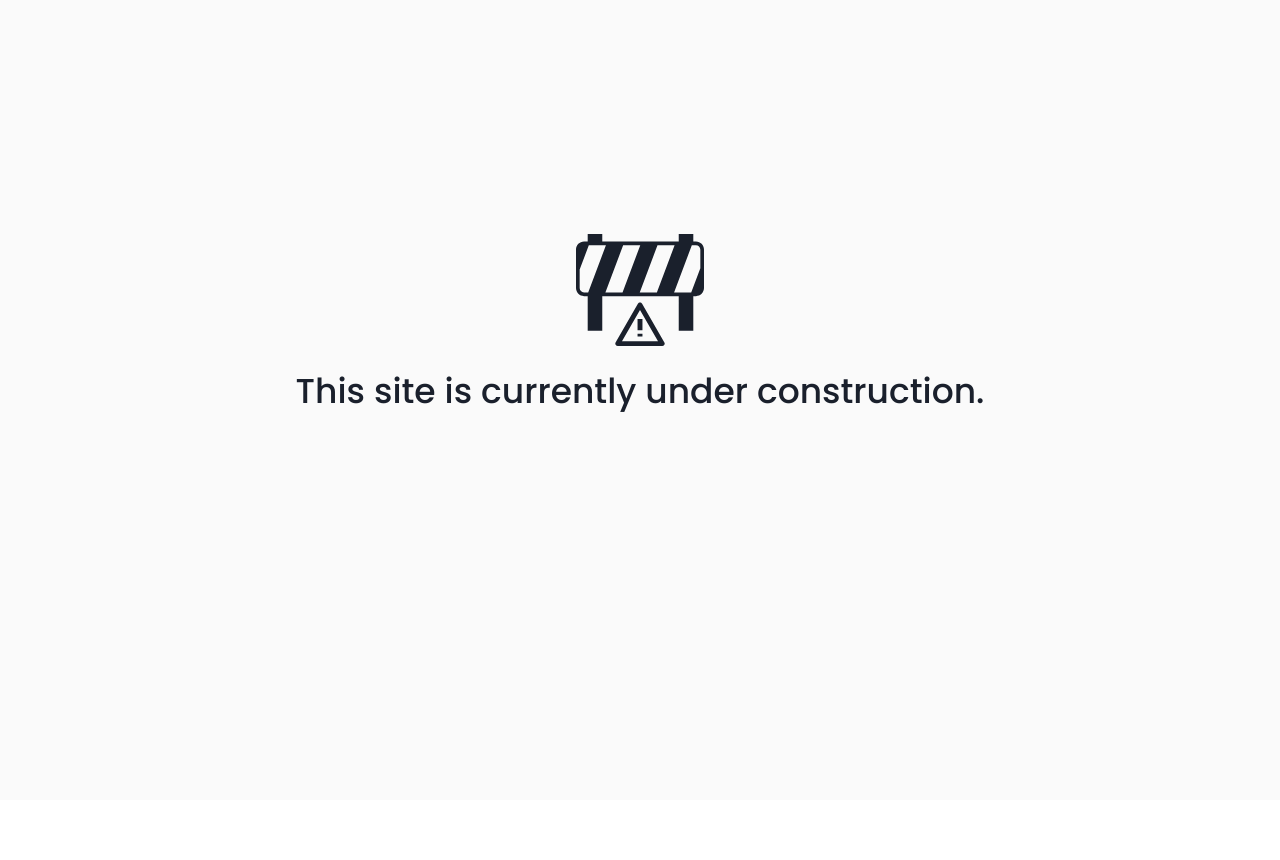
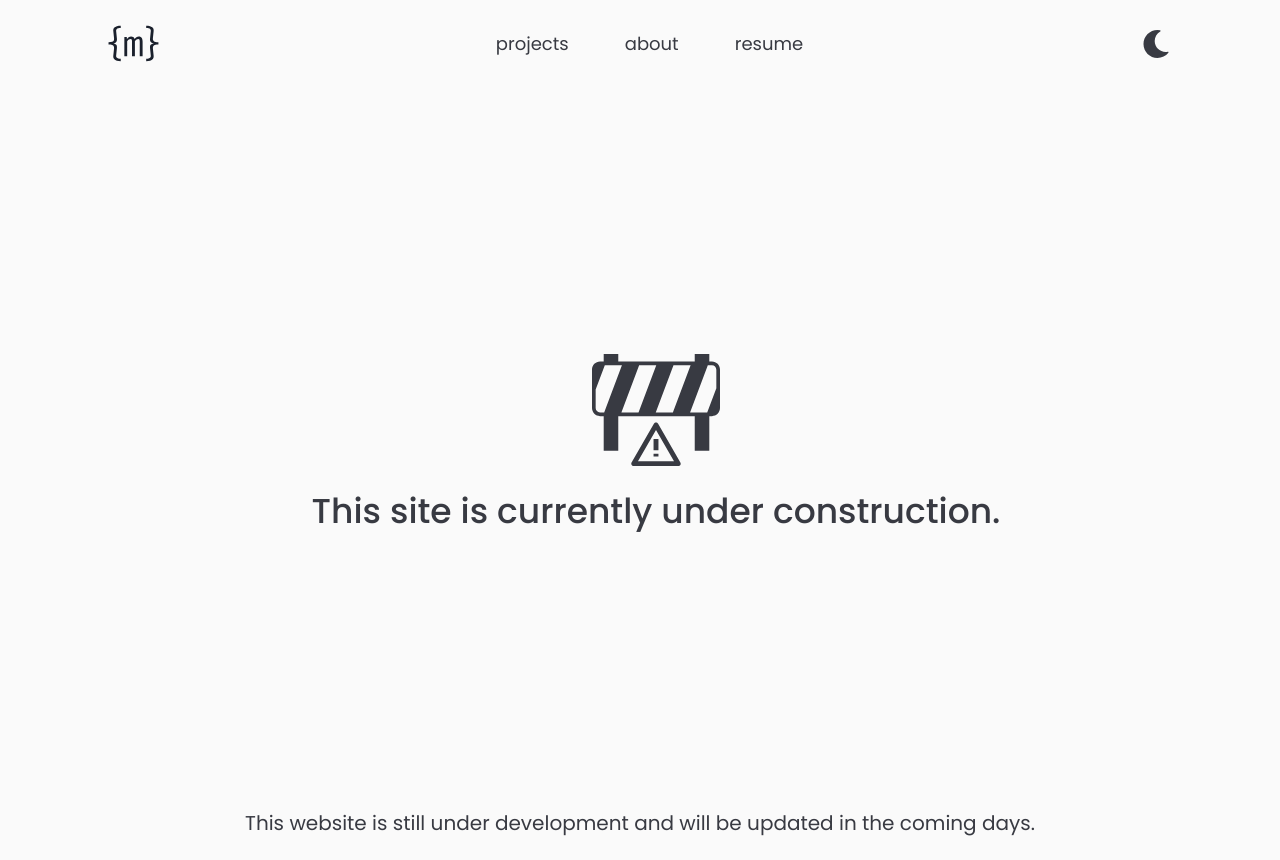
Before and after one commit to manakmishra/manakmishra.github.io, a Next.js app: page /wip in a window 1280 px wide. Before the commit the page ends 800 px from the top, so only its background shows below. Built offline with nearby package versions, Linux system fonts and the light colour scheme.

Commit message:
added navbar to wip page

```diff
--- a/pages/wip.tsx
+++ b/pages/wip.tsx
@@ -5,10 +5,12 @@ import {
     Text
 } from '@chakra-ui/react';
 import { Construction } from '../components/svg';
+import Container from '../components/Container';
 
 const UnderConstruction: React.FC = () => {
     return (
         <>
+            <Container>
                 <Center h="80vh" w="100vw">
                     <VStack textAlign="center" spacing="4">
                         <Construction boxSize="8rem" />
@@ -17,6 +19,7 @@ const UnderConstruction: React.FC = () => {
                             </Text>
                     </VStack>
                 </Center>
+            </Container>
         </>
     );
 }
```
Lines whose indentation alone changed are shown as unchanged.
